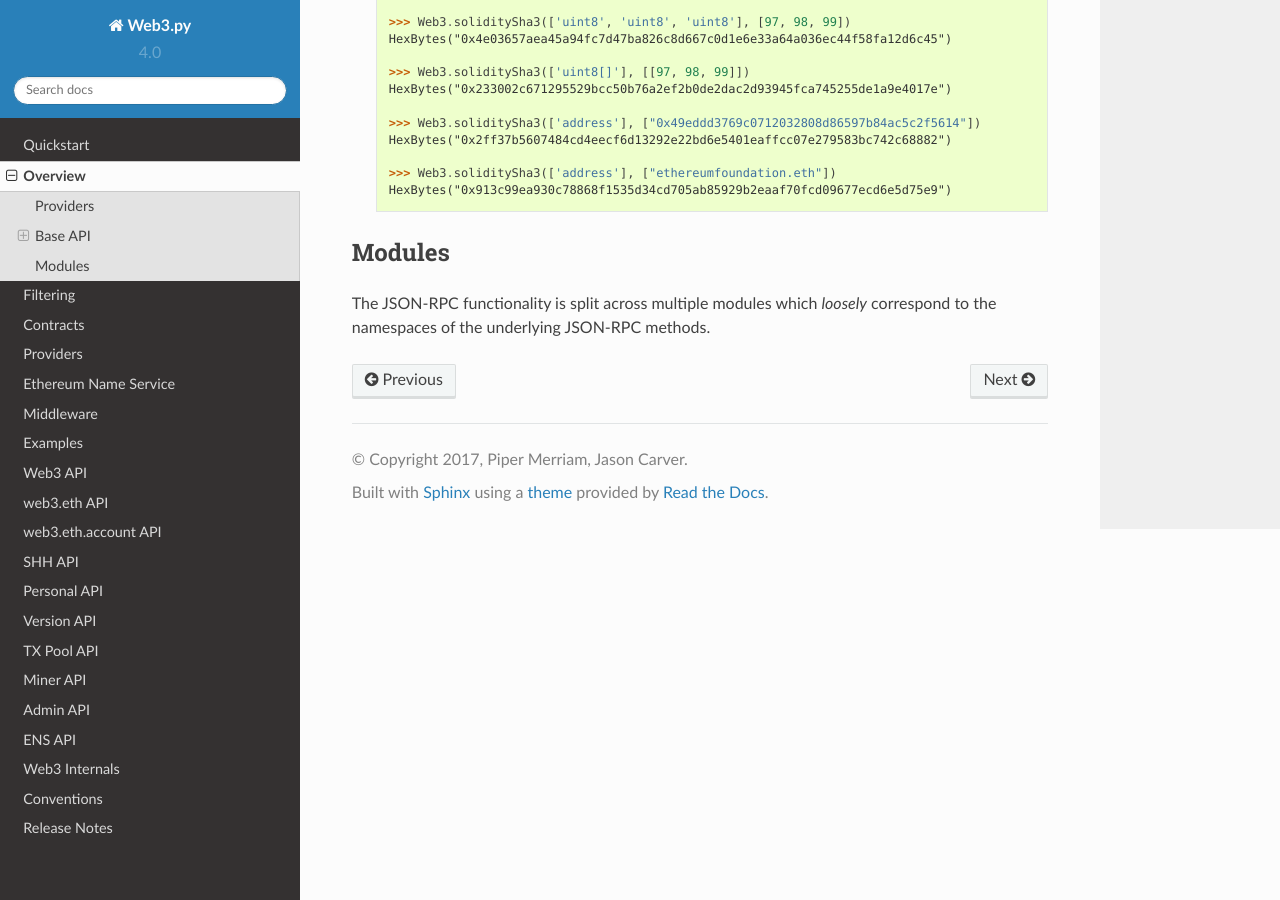
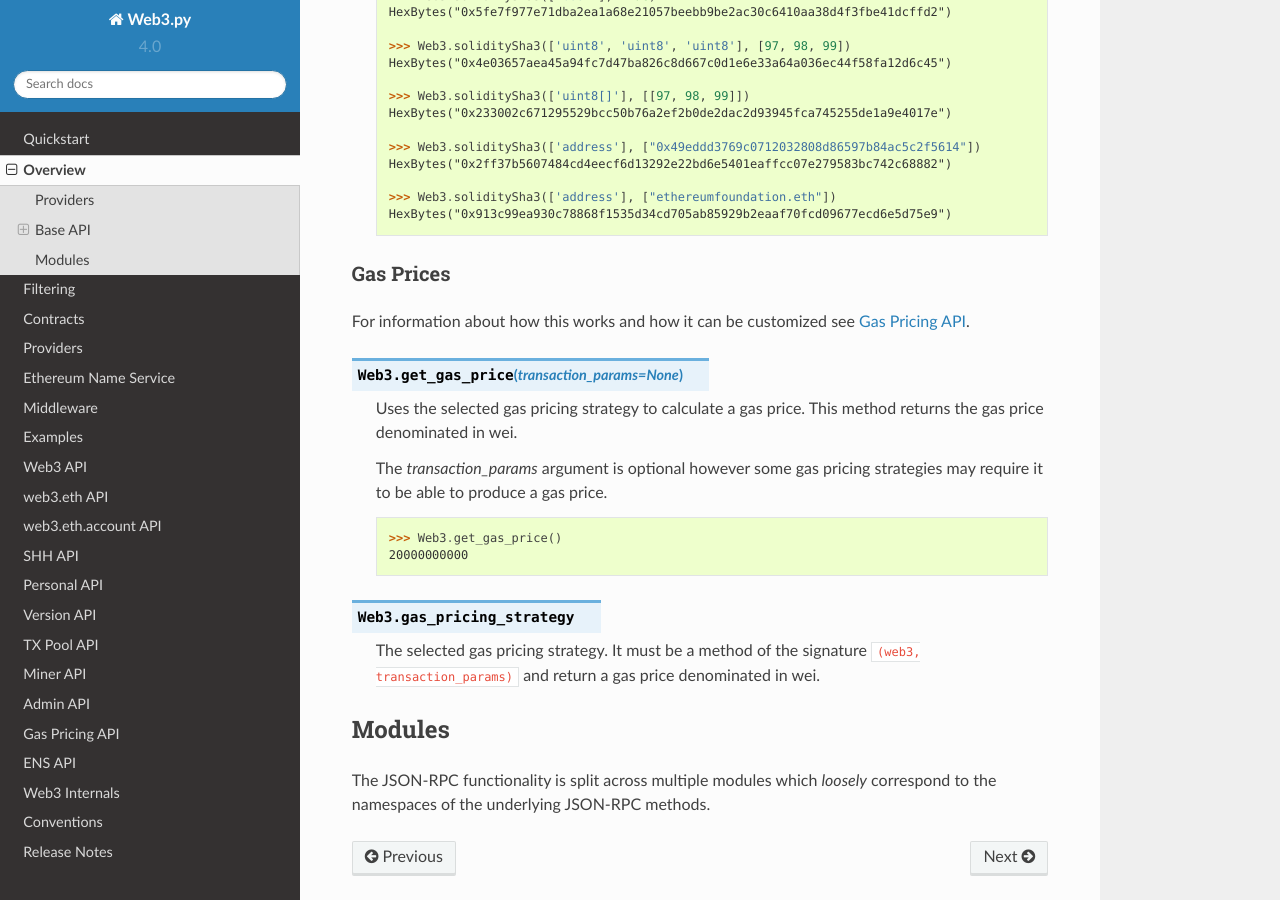
Before and after one commit to shuziren/web3.py, a Sphinx documentation site: the page built from docs/overview.rst, in a window 1280 px wide and 900 px high, scrolled down 4334 px. Built offline with Sphinx 7.4.7 and the Read the Docs theme 2.0.0, drawn with Linux system fonts in a browser that asks for light colours.

Commit message:
Gas pricing strategy API: docs

```diff
--- a/docs/index.rst
+++ b/docs/index.rst
@@ -29,6 +29,7 @@ Contents
     web3.txpool
     web3.miner
     web3.admin
+    gas_pricing
     ens
     internals
     conventions
--- a/docs/overview.rst
+++ b/docs/overview.rst
@@ -276,6 +276,30 @@ Cryptographic Hashing
         >>> Web3.soliditySha3(['address'], ["ethereumfoundation.eth"])
         HexBytes("0x913c99ea930c78868f1535d34cd705ab85929b2eaaf70fcd09677ecd6e5d75e9")
 
+Gas Prices
+~~~~~~~~~~~~~~~~~~~~~
+
+For information about how this works and how it can be customized see
+:ref:`Gas_Pricing`.
+
+.. py:method:: Web3.get_gas_price(transaction_params=None)
+
+    Uses the selected gas pricing strategy to calculate a gas price. This method
+    returns the gas price denominated in wei.
+
+    The `transaction_params` argument is optional however some gas pricing strategies
+    may require it to be able to produce a gas price.
+
+    .. code-block:: python
+
+        >>> Web3.get_gas_price()
+        20000000000
+
+.. py:attribute:: Web3.gas_pricing_strategy
+
+    The selected gas pricing strategy. It must be a method of the signature
+    ``(web3, transaction_params)`` and return a gas price denominated in wei.
+
 Modules
 -------
 
```
Also changed, not shown: docs/gas_pricing.rst (added, +76 -0 lines).
